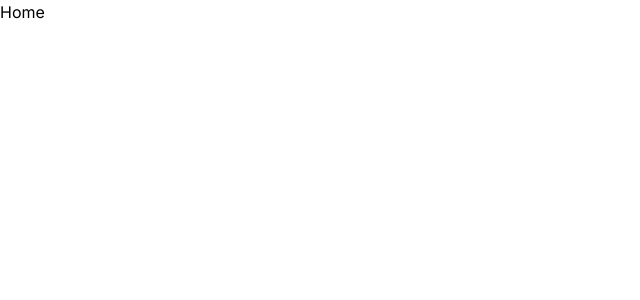
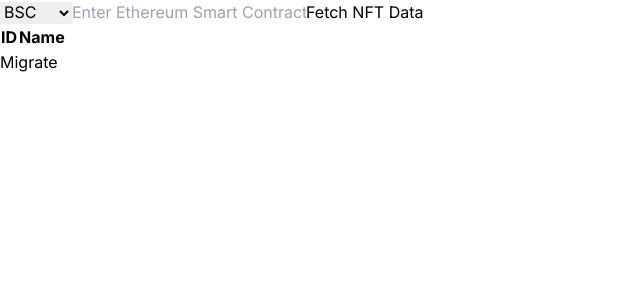
Before and after one commit to taijusanagi/greengate, a Next.js app in the folder app/: page / in a window 1280 px wide. Shown: the top 300 px of the page, without its empty margins (0-640 px from the left). Built offline with nearby package versions, Linux system fonts and the light colour scheme.

Commit message:
minimum frontend

```diff
--- a/app/src/pages/index.tsx
+++ b/app/src/pages/index.tsx
@@ -1,7 +1,83 @@
 import { Inter } from "next/font/google";
+import { useState } from "react";
 
 const inter = Inter({ subsets: ["latin"] });
 
+interface NFT {
+  tokenId: number;
+  metadata?: Metadata;
+}
+
+interface Metadata {
+  name?: string;
+  description?: string;
+  image?: string;
+}
+
+const fetchNFTData = (address: string) => {
+  return Promise.resolve([
+    { tokenId: 1, metadata: { name: "NFT 1" } },
+    { tokenId: 2, metadata: { name: "NFT 2" } },
+  ]);
+};
+
 export default function Home() {
-  return <main className={`${inter.className}`}>Home</main>;
+  const [network, setNetwork] = useState("");
+  const [address, setAddress] = useState("");
+  const [nftData, setNftData] = useState<NFT[]>([]);
+  const [isModalOpen, setIsModalOpen] = useState(false);
+  const [migrationResultURL, setMigrationResultURL] = useState("");
+
+  const handleAddressChange = async () => {
+    const data = await fetchNFTData(address);
+    setNftData(data);
+  };
+
+  const handleMigrate = () => {
+    const url = "http://example.com/migration-result";
+    setMigrationResultURL(url);
+    setIsModalOpen(true);
+  };
+
+  return (
+    <main className={`${inter.className}`}>
+      <select value={network} onChange={(e) => setNetwork(e.target.value)}>
+        <option value="BSC">BSC</option>
+        <option value="opBSC">opBSC</option>
+      </select>
+      <input
+        type="text"
+        placeholder="Enter Ethereum Smart Contract Address"
+        value={address}
+        onChange={(e) => setAddress(e.target.value)}
+      />
+      <button onClick={handleAddressChange}>Fetch NFT Data</button>
+      <table>
+        <thead>
+          <tr>
+            <th>ID</th>
+            <th>Name</th>
+          </tr>
+        </thead>
+        <tbody>
+          {nftData.map((nft) => (
+            <tr key={nft.tokenId}>
+              <td>{nft.tokenId}</td>
+              <td>{nft.metadata?.name}</td>
+            </tr>
+          ))}
+        </tbody>
+      </table>
+      <button onClick={handleMigrate}>Migrate</button>
+      {isModalOpen && (
+        <div>
+          <h2>Migration Result</h2>
+          <p>
+            Your NFT data has been migrated. Check the result <a href={migrationResultURL}>here</a>
+          </p>
+          <button onClick={() => setIsModalOpen(false)}>Close</button>
+        </div>
+      )}
+    </main>
+  );
 }
```
